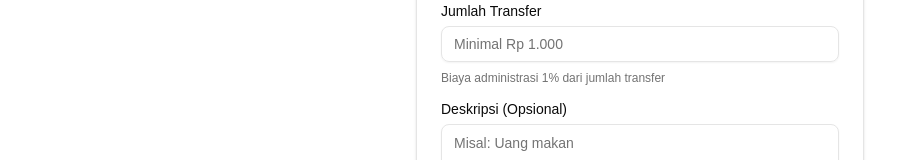
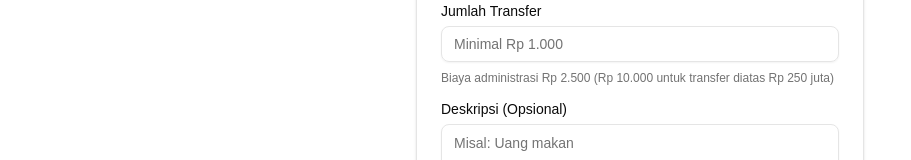
Before and after one commit to Sanjaee/FE-Ewallet-Xendit, a Next.js app: page /wallet/transfer in a window 1280 px wide. Shown: the part 349-509 px from the top of the page, without its empty margins (0-911 px from the left). Built offline with nearby package versions, Linux system fonts and the light colour scheme; no server answers; sample sign-in values are in the browser's storage.

Commit message:
update fee

```diff
--- a/src/pages/wallet/transfer.tsx
+++ b/src/pages/wallet/transfer.tsx
@@ -41,6 +41,11 @@ export default function Transfer() {
   const { toast } = useToast();
   const {} = useAuth();
 
+  // Function to calculate fee based on amount
+  const calculateFee = (amount: number): number => {
+    return amount > 250000000 ? 10000 : 2500;
+  };
+
   useEffect(() => {
     const fetchBalance = async () => {
       try {
@@ -82,7 +87,7 @@ export default function Transfer() {
       return;
     }
 
-    const fee = amountValue * 0.01;
+    const fee = calculateFee(amountValue);
     const totalAmount = amountValue + fee;
 
     if (totalAmount > balance) {
@@ -191,7 +196,8 @@ export default function Transfer() {
                 required
               />
               <p className="text-xs text-muted-foreground">
-                Biaya administrasi 1% dari jumlah transfer
+                Biaya administrasi Rp 2.500 (Rp 10.000 untuk transfer diatas Rp
+                250 juta)
               </p>
             </div>
 
@@ -238,7 +244,7 @@ export default function Transfer() {
                 </span>
               </div>
               <div className="flex justify-between">
-                <span className="text-muted-foreground">Biaya (1%):</span>
+                <span className="text-muted-foreground">Biaya Admin:</span>
                 <span className="font-medium">
                   Rp {transferDetails.fee.toLocaleString()}
                 </span>
```
